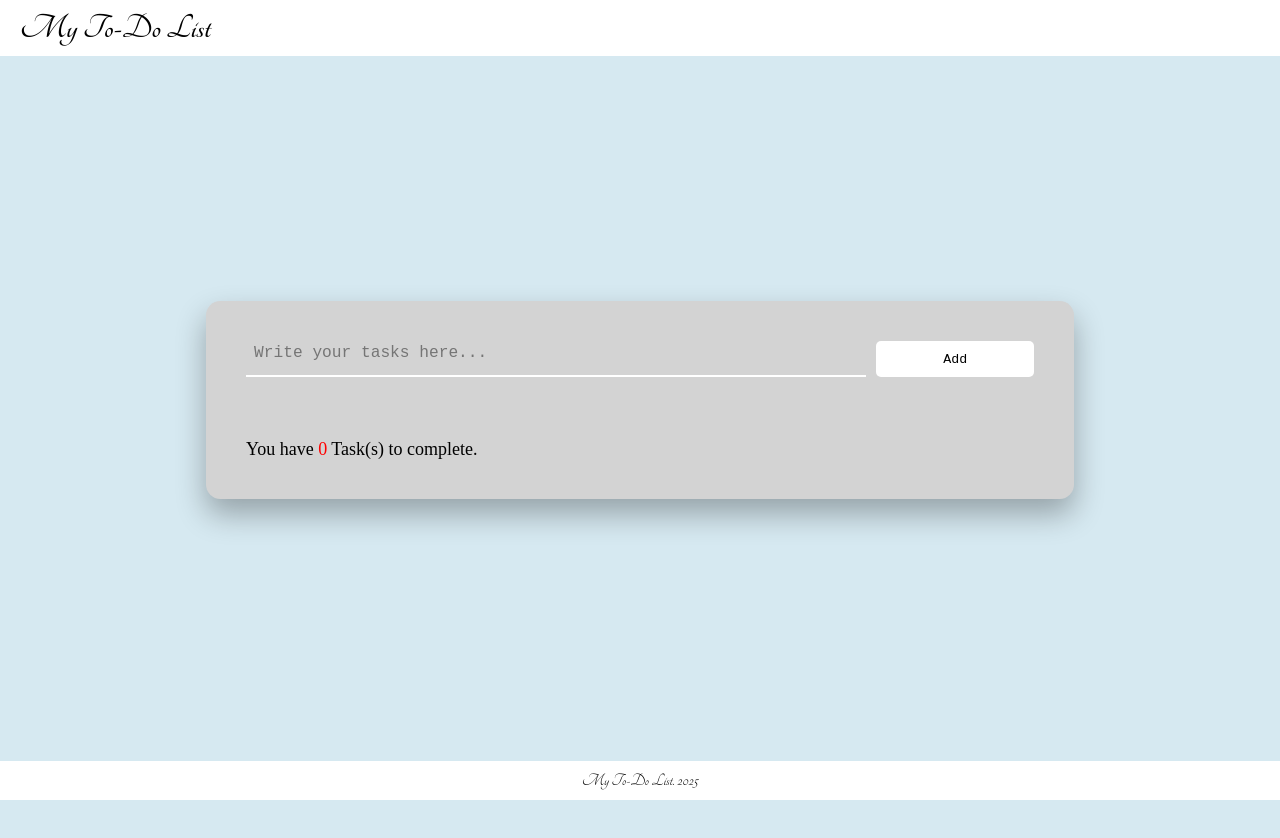
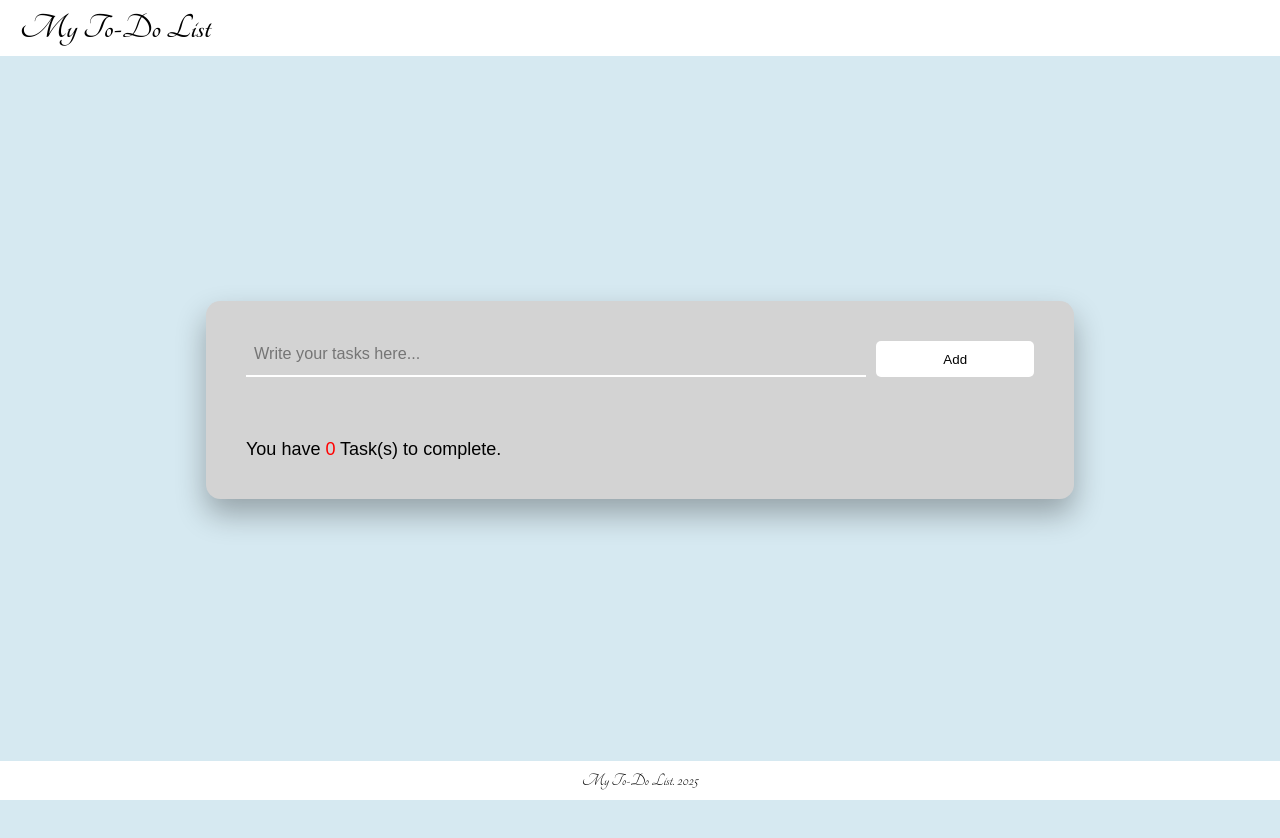
Before and after one commit to mariebernf/Project-2-My-To-Do-List, a plain HTML site: page index.html in a window 1280 px wide. Drawn offline with Linux system fonts and the light colour scheme.

Commit message:
Change font

```diff
--- a/assets/css/style.css
+++ b/assets/css/style.css
@@ -10,7 +10,7 @@
 
 /* Body */
 body {
-    font-family: 'Times New Roman', Times, serif;
+    font-family: Arial, Helvetica, sans-serif;
     background-color: #d6e9f1;
     min-height: 100vh;
     padding: 0%;
@@ -52,7 +52,7 @@ body {
 
 #wrapper input {
     flex-grow: 1;
-    font-family: 'Courier New', Courier, monospace;
+    font-family: Arial, Helvetica, sans-serif;
     background-color: transparent;
     color: black;
     font-size: 0.9em;
@@ -63,7 +63,7 @@ body {
 }
 
 #wrapper button {
-    font-family: 'Courier New', Courier, monospace;
+    font-family: Arial, Helvetica, sans-serif;
     background-color: white;
     color: black;
     border: none;
--- a/index.html
+++ b/index.html
@@ -4,6 +4,10 @@
     <meta charset="UTF-8">
     <meta name="viewport" content="width=device-width, initial-scale=1.0">
     <title>My To-Do List</title>
+
+    <!-- Meta tags for SEO -->
+     <meta name="description" content="Easy to use to-do list to help you stay organized and manage your tasks">
+     <meta name="keywords" content="to-do list, time managment, productivity, organizer, checklist">
 
     <!-- Favicon -->
      <link href="assets/images/favicon_io/favicon_png" rel="icon" type="image/x-icon">
```
